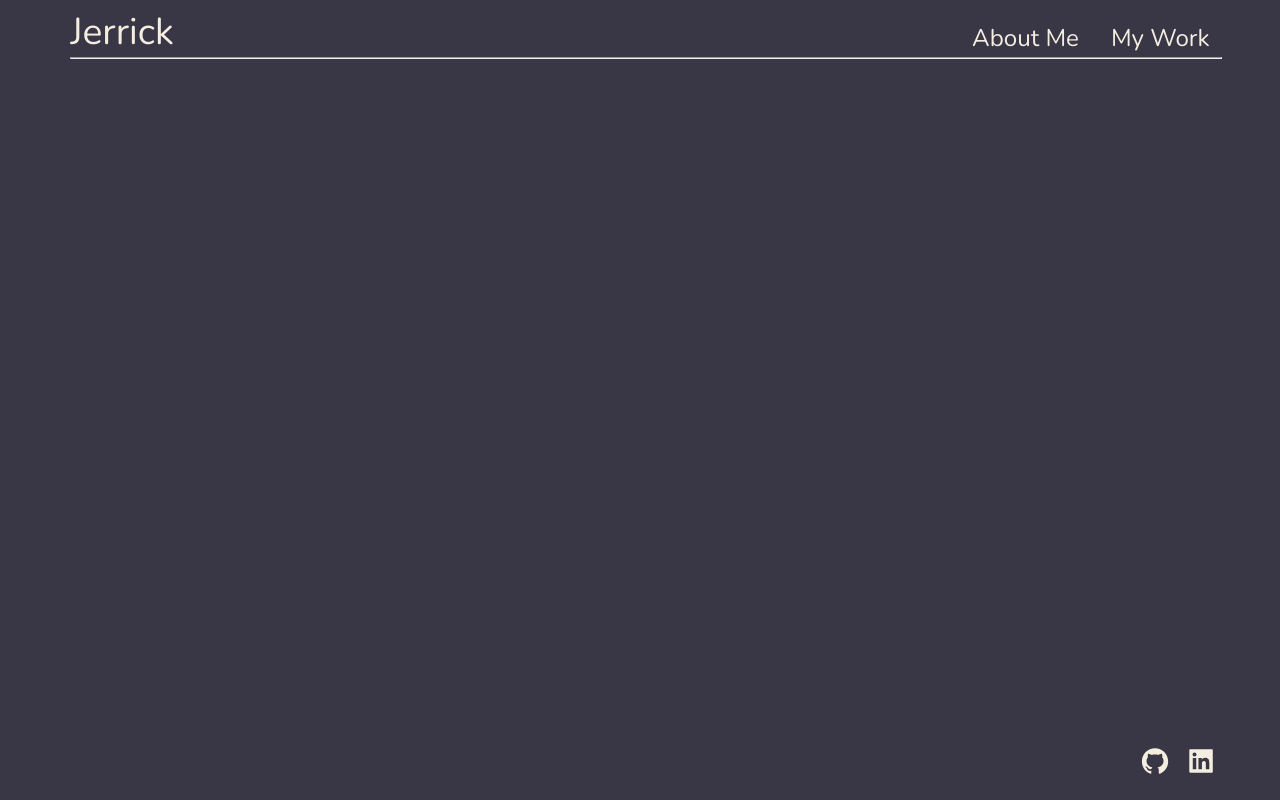
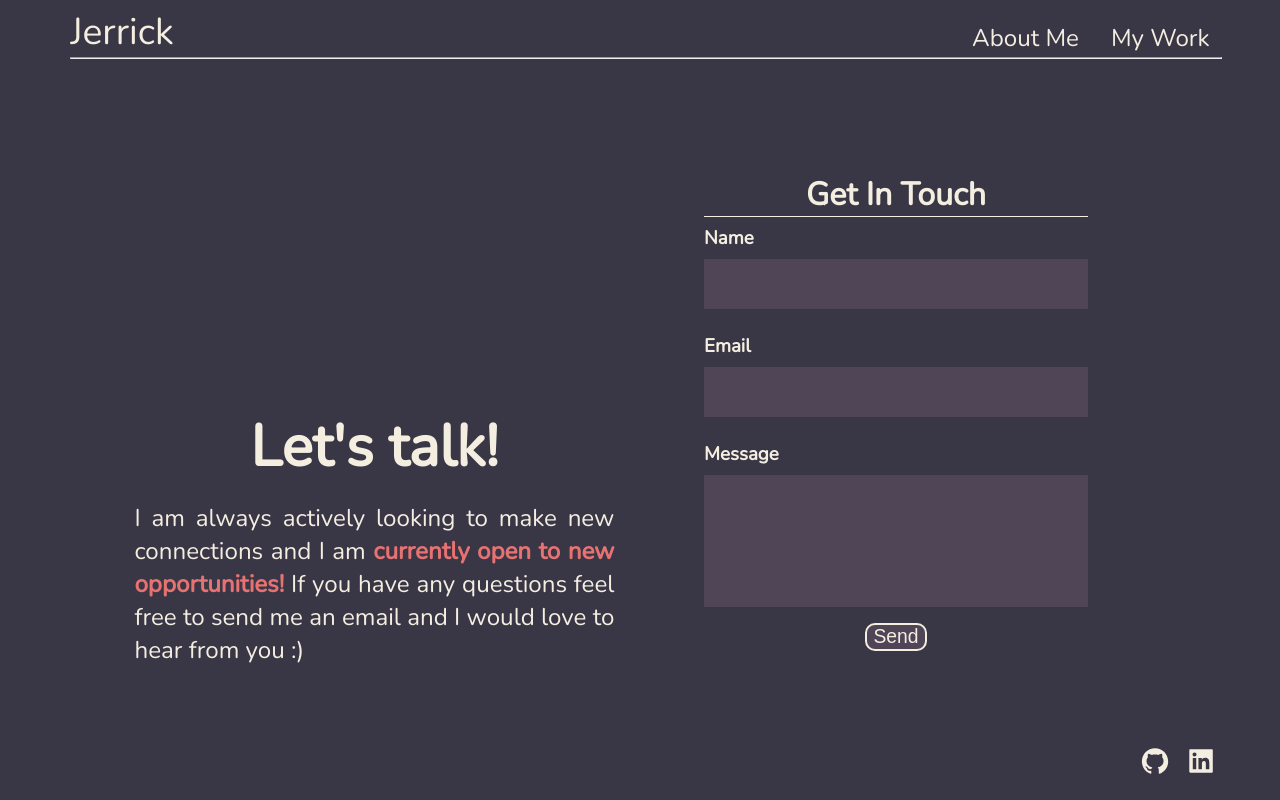
Before and after one commit to Jerricke/my-portfolio2.0, a React (Vite) app: page /contact in a window 1280 px wide. Built offline with nearby package versions, Linux system fonts and the light colour scheme.

Commit message:
finished building all the functionalities

```diff
--- a/db.json
+++ b/db.json
@@ -19,6 +19,16 @@
       "id": 4,
       "name": "Jerrick",
       "comment": "This is pretty awesome!!"
+    },
+    {
+      "name": "Cooper",
+      "comment": "Keep up the good work!",
+      "id": 5
+    },
+    {
+      "name": "Cody",
+      "comment": "Looks great!",
+      "id": 6
     }
   ],
   "portfolioApp": [
--- a/package.json
+++ b/package.json
@@ -11,13 +11,15 @@
     "preview": "vite preview"
   },
   "dependencies": {
+    "@emailjs/browser": "^3.11.0",
     "framer-motion": "^10.12.21",
     "json-server": "^0.17.3",
     "react": "^18.2.0",
     "react-dom": "^18.2.0",
     "react-fast-marquee": "^1.6.0",
     "react-icons": "^4.10.1",
-    "react-router-dom": "^6.14.1"
+    "react-router-dom": "^6.14.1",
+    "react-toastify": "^9.1.3"
   },
   "devDependencies": {
     "@types/react": "^18.2.14",
--- a/src/components/About_Main/About_Main.jsx
+++ b/src/components/About_Main/About_Main.jsx
@@ -16,9 +16,7 @@ export default function AboutMain() {
         className="aboutSection"
       >
         <div className="aboutMe ">
-          <h1>
-            <strong>My Passion</strong>
-          </h1>
+          <h1>My Passion</h1>
           <hr />
           <motion.p
             initial={initial}
--- a/src/components/Contact_Main/Contact.css
+++ b/src/components/Contact_Main/Contact.css
@@ -0,0 +1,90 @@
+.contact__wrapper {
+    margin-top: 15%;
+    display:flex;
+    flex-flow: row wrap;
+    justify-content: center;
+    gap: 2rem;
+}
+
+.contact__description {
+    width: 40rem;
+    flex-basis: 30rem;
+    align-self: end;
+}
+
+.contact__description h1 {
+    font-size: var(--step-3);
+    text-align: center;
+    margin-bottom: 1rem;
+}
+
+.contact__description p {
+    font-size: var(--step--1);
+    text-align: justify;
+}
+
+.contact__form {
+    margin-inline: 5%;
+    width: 70%;
+    box-sizing: border-box;
+}
+
+.contact__form h1 {
+    text-align: center;
+    border-bottom: 1px solid var(--text);
+}
+
+.contact__form h3 {
+    margin: 0.5rem 0;
+}
+
+.contact__form input, .textarea {
+    width: 30vw;
+    min-width: 100%;
+    background-color: var(--secondary);
+    border: none;
+    margin-bottom: 1rem;
+    padding: 1rem 0;
+    font-size: var(--step--3);
+}
+
+.contact__form input::placeholder, .textarea::placeholder {
+    color: var(--text)
+}
+
+.contact__form .textarea {
+    display: block;
+    width: 100%;
+    overflow: hidden;
+    resize: none;
+    max-width: 30vw;
+    min-width: 100%;
+    min-height: 40px;
+    line-height: 20px;
+}
+
+strong {
+    color: rgb(231, 114, 114);
+}
+
+.contact__form button {
+    background-color: var(--secondary);
+    border: 2px var(--text) solid;
+    font-size: var(--step--2);
+    border-radius: 10px;
+    cursor: pointer;
+    margin-inline: auto;
+    display: block;
+    margin-bottom: 1rem;
+}
+
+.contact__form button:hover {
+    color: var(--primary);
+    background-color: var(--text);
+}
+
+@media (min-width: 1024px) {
+    .contact__form {
+        width: 30vw;
+    }
+}
--- a/src/components/Contact_Main/Contact_Desc.jsx
+++ b/src/components/Contact_Main/Contact_Desc.jsx
@@ -0,0 +1,13 @@
+export default function ContactDesc() {
+  return (
+    <div className="contact__description">
+      <h1>Let&apos;s talk!</h1>
+      <p>
+        I am always actively looking to make new connections and I am{' '}
+        <strong>currently open to new opportunities!</strong> If you have any
+        questions feel free to send me an email and I would love to hear from
+        you :)
+      </p>
+    </div>
+  );
+}
--- /dev/null
+++ b/src/components/Contact_Main/Contact_Form.jsx
@@ -0,0 +1,91 @@
+import emailjs from '@emailjs/browser';
+import { useRef } from 'react';
+import { ToastContainer, toast } from 'react-toastify';
+import 'react-toastify/dist/ReactToastify.css';
+
+export default function ContactForm() {
+  const sent = () => {
+    toast.success('Email Sent!', {
+      position: 'top-right',
+      autoClose: 3000,
+      hideProgressBar: false,
+      closeOnClick: true,
+      pauseOnHover: false,
+      draggable: true,
+      progress: undefined,
+      theme: 'colored',
+    });
+  };
+  const form = useRef();
+  const sendEmail = () => {
+    emailjs
+      .sendForm(
+        'service_hnk0zxt',
+        'template_g5wxq3d',
+        form.current,
+        'Z93CfzdbQ7w2F-sY2'
+      )
+      .then(
+        (result) => {
+          console.log(result.text);
+        },
+        (error) => {
+          console.log(error.text);
+        }
+      );
+  };
+
+  return (
+    <form
+      ref={form}
+      className="contact__form"
+      onSubmit={(e) => {
+        e.preventDefault();
+
+        if (
+          document.getElementById('fName').value &&
+          document.getElementById('fEmail').value &&
+          document.getElementById('fMessage').value
+        ) {
+          sendEmail();
+          e.target.reset();
+          document.querySelector('.contact__form').classList.remove('error');
+          sent();
+        } else {
+          document.querySelector('.contact__form').classList.add('error');
+        }
+      }}
+    >
+      <h1>Get In Touch</h1>
+      <h3>Name</h3>
+      <input id="fName" type="text" name="name" />
+      <h3>Email</h3>
+      <input id="fEmail" type="email" name="email" />
+      <br />
+      <h3>Message</h3>
+      <textarea
+        id="fMessage"
+        type="text"
+        rows="5"
+        cols="30"
+        className="textarea"
+        name="message"
+      />
+      <div>
+        <button type="submit">Send</button>
+        <ToastContainer
+          position="top-right"
+          autoClose={5000}
+          hideProgressBar={false}
+          newestOnTop={false}
+          closeOnClick
+          rtl={false}
+          pauseOnFocusLoss
+          draggable
+          pauseOnHover
+          theme="colored"
+        />
+      </div>
+    </form>
+  );
+}
--- a/src/components/Home_Menu/HomeMenu.jsx
+++ b/src/components/Home_Menu/HomeMenu.jsx
@@ -36,7 +36,7 @@ function HomeMenu() {
               animate={animation}
               transition={{ delay: 5, duration: 0.75 }}
             >
-              <NavLink to="talk">Let&apos;s Talk!</NavLink>
+              <NavLink to="contact">Let&apos;s Talk!</NavLink>
             </motion.li>
           </ul>
         </div>
--- a/src/index.css
+++ b/src/index.css
@@ -10,4 +10,8 @@
     --step-1: clamp(1.35rem, calc(1.02rem + 1.64vw), 2.50rem);
     --step-2: clamp(1.62rem, calc(1.19rem + 2.15vw), 3.13rem);
     --step-3: clamp(1.94rem, calc(1.38rem + 2.80vw), 3.91rem);
+
+    --toastify-color-success: var(--primary);
+    --toastify-font-family: "nunito", "sans-serif";
+    --toastify-text-color-success: var(--text)
   }
--- a/src/pages/Contact.jsx
+++ b/src/pages/Contact.jsx
@@ -1,7 +1,15 @@
 import { NavLink } from 'react-router-dom';
+import ContactDesc from '../components/Contact_Main/Contact_Desc';
+import '../components/Contact_Main/Contact.css';
+import ContactForm from '../components/Contact_Main/Contact_Form';
 
 export default function Contact() {
   return (
+    <>
+      <div className="contact__wrapper">
+        <ContactDesc />
+        <ContactForm />
+      </div>
       <div className="extraFooter">
         <ul className="extraFooterBtn">
           <li>
@@ -12,5 +20,6 @@ export default function Contact() {
           </li>
         </ul>
       </div>
+    </>
   );
 }
```
Also changed, not shown: 1 other file (tests, documents, lock files or other folders). Lines whose indentation alone changed are shown as unchanged.
